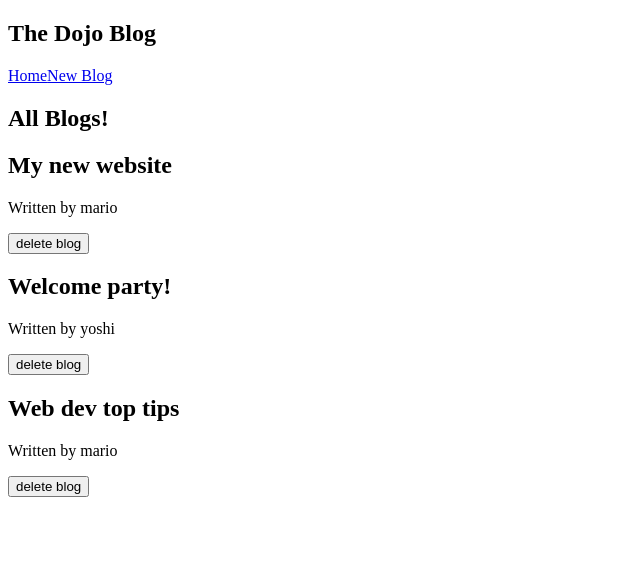
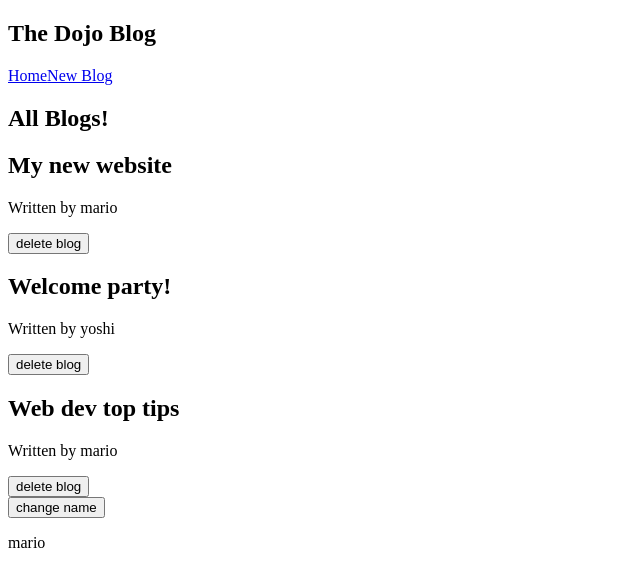
Before and after one commit to Enrige13/dojo-blog, a React (Create React App) app: page / in a window 1280 px wide. Shown: the top 586 px of the page, without its empty margins (0-640 px from the left). Built offline with nearby package versions, Linux system fonts and the light colour scheme; the HTML template or start-up script is replaced by a standard one.

Commit message:
#15: useEffect Dependencies

```diff
--- a/src/Home.js
+++ b/src/Home.js
@@ -28,19 +28,25 @@
         { title: 'Web dev top tips', body: 'lorem ipsum...', author: 'mario', id: 3 }
     ])
 
+    const [name, setName] = useState('mario')
+
     const handleDelete = (id) => {
         const newBlogs = blogs.filter(blog => blog.id !== id);
         setBlogs(newBlogs);
     }
 
-    useEffect(() => { // side effects of react, runs for every render
+    useEffect(() => { // runs for every render
         console.log('use effect ran')
-        console.log(blogs)
-    })
+        console.log(name)
+        // console.log(blogs)
+    }, [name]) // empty array, function only runs on the first initial render (once)
 
     return (
         <div className="home">
             <BlogList blogs={blogs} title="All Blogs!" handleDelete={handleDelete}/>
+
+            <button onClick={() => setName('luigi')}>change name</button>
+            <p>{ name }</p>
 
             {/* <BlogList blogs={blogs.filter((blog) => blog.author === 'mario')} title="Mario's blogs" handleDelete={handleDelete}/> */}
 
```
